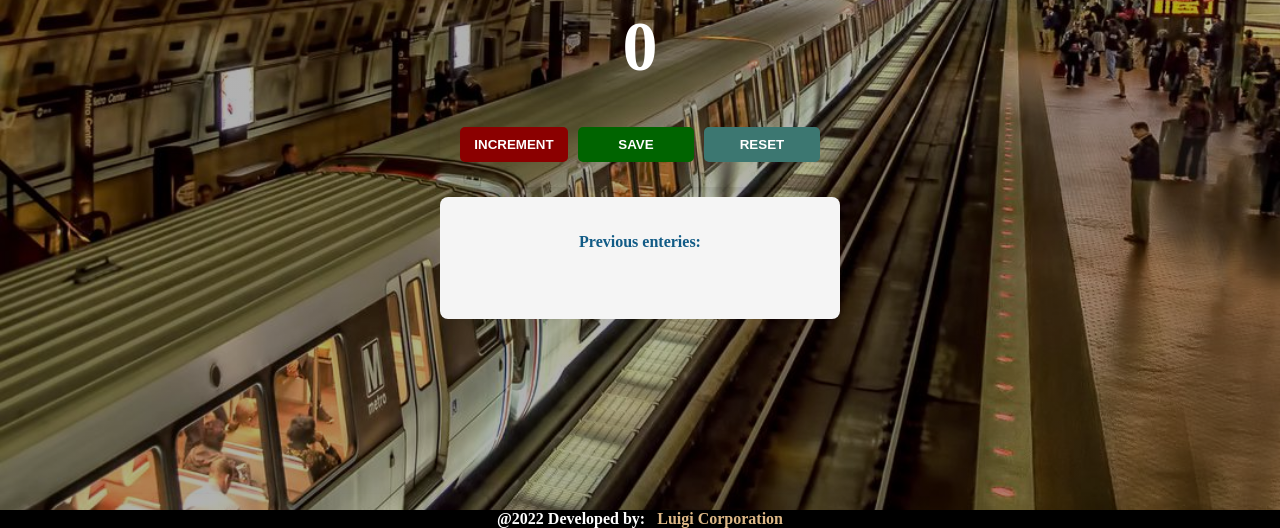
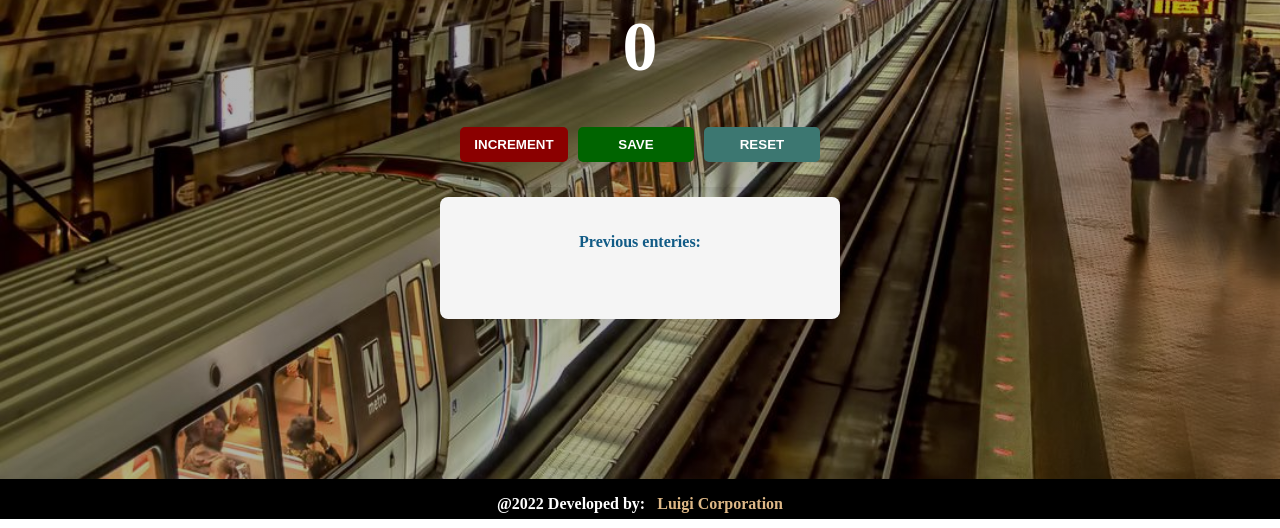
Before and after one commit to VutomiKhosa-99/Passenger-count-app, a plain HTML site: page index.html in a window 1280 px wide. Shown: the part 281-809 px from the top of the page. Drawn offline with Linux system fonts and the light colour scheme.

Commit message:
updated footer height

```diff
--- a/index.css
+++ b/index.css
@@ -108,7 +108,8 @@ button {
     left: 0;
     bottom: 0;
     width: 100%;
-    height: 25px;
+    background-color: black;
+    height: 2.5rem;
     color: white;
     text-align: center;
     box-shadow: 0px 2.98256px 7.4564px rgba(0, 0, 0, 0.1);
```
